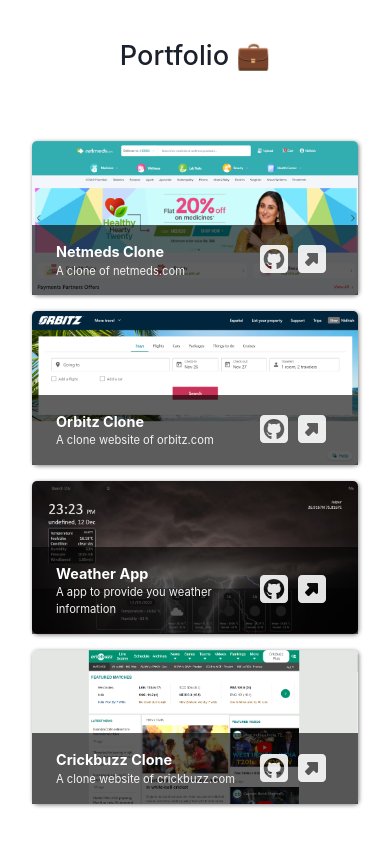
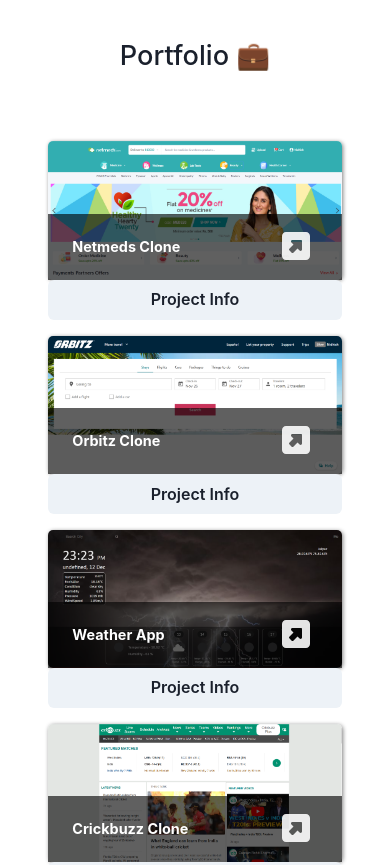
Before and after one commit to nidhishpareek/nidhish_pareek_portfolio, a React (Create React App) app: page / in a window 390 px wide. Shown: the part 5080-5945 px from the top of the page. Built offline with nearby package versions, Linux system fonts and the light colour scheme.

Commit message:
Almost Completed

```diff
--- a/src/PortfolioData.jsx
+++ b/src/PortfolioData.jsx
@@ -9,34 +9,43 @@
   {
     id: 1,
     title: "Netmeds Clone",
-    tagline: "A clone of netmeds.com",
+    owner:'Group Project',
+    tagline: "A clone of netmeds.com where you can search products from limited database then add them to cart and checkout them.",
     liveUrl: "https://teamnetlifyclone.netlify.app/",
     repositoryUrl: "https://github.com/nidhishpareek/NetMeds-Clone",
     image: netmeds,
+    techStack:['React','Redux','Chakra-UI','EmailJS','Axios']
   },
   {
     id: 2,
     title: "Orbitz Clone",
-    tagline: "A clone website of orbitz.com",
+    owner:'Group Project',
+    tagline: "A clone website of orbitz.com, here you can search the letest departing flights between any destination, and then book the tickets.",
     liveUrl: "https://quiet-begonia-af9b6e.netlify.app/",
     repositoryUrl: "https://github.com/nidhishpareek/Orbitz-Clone",
     image: orbitz,
+    techStack:['HTML 5','CSS 3','Advance JS', 'Fetch API', 'Bootstrap']
   },
   {
     id: 3,
     title: "Weather App",
-    tagline: "A app to provide you weather information",
+    owner:'Solo Project',
+    tagline: "A app with cool UI to provide you weather information, it can show you information according to your GPS location, or you can search any place.",
     liveUrl: "https://super-elf-34752e.netlify.app/",
     repositoryUrl: "https://github.com/nidhishpareek/Weather-App",
     image: weather,
+    techStack:['HTML 5','CSS 3','Advance JS', 'Fetch API', 'Bootstrap']
+
   },
   {
     id: 4,
     title: "Crickbuzz Clone",
-    tagline: "A clone website of crickbuzz.com",
+    owner:'Group Project',
+    tagline: "A clone website of crickbuzz.com, in this website, you can login, stream static videos, login and subscribe to crickbuzz plus.",
     liveUrl: "https://heroic-puffpuff-cbebb9.netlify.app/",
     repositoryUrl: "https://github.com/nidhishpareek/CrickBuzz-Clone",
     image: crickbuzz,
+    techStack:['HTML 5','CSS 3','Advance JS', 'Static-Website', 'Bootstrap']
   },
 
 ];
--- a/src/components/Portfolio/Portfolio.jsx
+++ b/src/components/Portfolio/Portfolio.jsx
@@ -7,13 +7,10 @@
 import { MyHeading } from "..//Heading/Heading";
 
 // Icons
-import { FontAwesomeIcon } from "@fortawesome/react-fontawesome";
 
-import { faExternalLinkSquareAlt } from "@fortawesome/free-solid-svg-icons/faExternalLinkSquareAlt";
-import { faGithubSquare } from "@fortawesome/free-brands-svg-icons/faGithubSquare";
-import { faUserLock } from "@fortawesome/free-solid-svg-icons/faUserLock";
 import Aos from "aos";
 import "aos/dist/aos.css";
+import { PopoverElement } from "./portfolioPopover";
 
 const Portfolio = ({ projects }) => {
   useEffect(() => {
@@ -32,51 +29,7 @@
       <MyHeading text="Portfolio 💼 "   style={{ marginBlock: "3rem" }} /></div>
       <div className="row" >
         {projects.map((item, index) => (
-          <div className="column" key={index} data-aos={index%2 ==0?"fade-right":'fade-left'}>
-            <img src={item.image} alt={item.title} />
-            <div className="overlay">
-              <div className="left">
-                <h3>{item.title}</h3>
-                {item.tagline && <p>{item.tagline}</p>}
-              </div>
-              <div className="right">
-                {item.repositoryUrl !== "private" ? (
-                  <a href={item.repositoryUrl} target="_blank">
-                    <FontAwesomeIcon
-                      icon={faGithubSquare}
-                      size="2x"
-                      className="icon"
-                      style={{ marginRight: "0.3em" }}
-                      title="Github Repo"
-                    />
-                  </a>
-                ) : (
-                  <a href="#_" target="_blank">
-                    <FontAwesomeIcon
-                      icon={faUserLock}
-                      size="2x"
-                      className="icon"
-                      style={{ marginRight: "0.3em" }}
-                      title="Private Repo"
-                    />
-                  </a>
-                )}
-
-                <a
-                  href={item.liveUrl}
-                  target="_blank"
-                  rel="noopener noreferrer"
-                >
-                  <FontAwesomeIcon
-                    icon={faExternalLinkSquareAlt}
-                    size="2x"
-                    className="icon"
-                    title="Live view"
-                  />
-                </a>
-              </div>
-            </div>
-          </div>
+          <PopoverElement key={index} index={index} item={item}></PopoverElement>
         ))}
       </div>
     </section>
@@ -84,3 +37,16 @@
 };
 
 export default Portfolio;
+
+{/* <a
+href={item.liveUrl}
+target="_blank"
+rel="noopener noreferrer"
+>
+<FontAwesomeIcon
+  icon={faExternalLinkSquareAlt}
+  size="2x"
+  className="icon"
+  title="Live view"
+/>
+</a> */}
--- a/src/components/Portfolio/portfolio.css
+++ b/src/components/Portfolio/portfolio.css
@@ -5,6 +5,10 @@
   align-items: center;
   width: 100%;
 }
+/* .intermediate{
+  display: "inline";
+   width: "50%"
+} */
 
 .portfolio .list {
   margin: 10px;
@@ -16,7 +20,7 @@
   align-items: center;
 }
 
-.row {
+.row{
   display: flex;
   flex-wrap: wrap;
   padding: 0 2rem;
@@ -26,10 +30,11 @@
 
 .column {
   display: flex;
-  flex: 25%;
-  max-width: 25%;
-  width: 100%;
-  margin-right: 1.2rem;
+  /* flex: 25%; */
+  min-width: 25%;
+  width: 90%;
+  /* margin-right: 1.2rem; */
+  margin: auto;
   margin-top: 1.2rem;
   align-self: normal !important;
   border-radius: 5px;
@@ -92,6 +97,10 @@
   color: white;
   transform: scale(1);
 }
+.intermediate{
+ display: "inline-block";
+  width: "50%"
+}
 
 /* MEDIA */
 @media screen and (min-width: 500px) {
@@ -105,17 +114,20 @@
 }
 @media screen and (max-width: 700px) {
   .column {
-    flex: 100%;
-    max-width: 100%;
+    flex: 90%;
+    max-width: 90%;
     margin: 0;
     margin-top: 1rem;
+  }
+  .row{
+    flex-direction: column;
   }
 }
 
 @media screen and (min-width: 701px) {
   .column {
-    flex: 46%;
-    max-width: 46%;
+    flex: 90%;
+    max-width:90%;
     transition: all 2s ease;
     overflow: hidden;
   }
--- /dev/null
+++ b/src/components/Portfolio/portfolioPopover.jsx
@@ -0,0 +1,150 @@
+import { FontAwesomeIcon } from "@fortawesome/react-fontawesome";
+import {
+  Popover,
+  PopoverTrigger,
+  PopoverContent,
+  PopoverHeader,
+  PopoverBody,
+  PopoverFooter,
+  PopoverArrow,
+  PopoverCloseButton,
+  PopoverAnchor,
+  Button,
+  Text,
+  useColorMode,
+} from "@chakra-ui/react";
+import "./portfolio.css";
+
+import { faExternalLinkSquareAlt } from "@fortawesome/free-solid-svg-icons/faExternalLinkSquareAlt";
+import { faGithubSquare } from "@fortawesome/free-brands-svg-icons/faGithubSquare";
+import { faUserLock } from "@fortawesome/free-solid-svg-icons/faUserLock";
+import { Box, Flex } from "@chakra-ui/react";
+export const PopoverElement = ({ item, index }) => {
+  // console.log(item)
+  const { colorMode, toggleColorMode } = useColorMode();
+  const isDark = colorMode === "dark";
+  return (
+    <Flex
+      justifyContent="center"
+      alignItems={"center"}
+      flexWrap="wrap"
+      className="intermediate"
+      width={["100%", "100%", "50%", "50%"]}
+    >
+      <div
+        width="fit-content"
+        className="column"
+        margin="auto"
+        key={index}
+        data-aos={index % 2 == 0 ? "fade-right" : "fade-left"}
+      >
+        <img src={item.image} alt={item.title} />
+        <div className="overlay">
+          <div className="left">
+            <h3>{item.title}</h3>
+          </div>
+          <div className="right">
+            <a href={item.liveUrl} target="_blank" rel="noopener noreferrer">
+              <FontAwesomeIcon
+                icon={faExternalLinkSquareAlt}
+                size="2x"
+                className="icon"
+                title="Live view"
+              />
+            </a>
+          </div>
+        </div>
+      </div>
+      <Popover>
+        <PopoverTrigger>
+          <Button width={"90%"} variant="solid" colorScheme={"gray"}>
+            Project Info
+          </Button>
+        </PopoverTrigger>
+        <PopoverContent>
+          <PopoverArrow />
+          <PopoverCloseButton />
+          <PopoverHeader fontWeight={"bold"}>
+            <Flex alignContent={"baseline"}>
+              <Flex>
+                {item.repositoryUrl !== "private" ? (
+                  <a href={item.repositoryUrl} target="_blank">
+                    <FontAwesomeIcon
+                      icon={faGithubSquare}
+                      size="2x"
+                      className="icon"
+                      style={{ marginRight: "0.3em" }}
+                      title="Github Repo"
+                    />
+                  </a>
+                ) : (
+                  <a href="#_" target="_blank">
+                    <FontAwesomeIcon
+                      icon={faUserLock}
+                      size="2x"
+                      className="icon"
+                      style={{ marginRight: "0.3em" }}
+                      title="Private Repo"
+                    />
+                  </a>
+                )}
+                <a
+                  href={item.liveUrl}
+                  target="_blank"
+                  rel="noopener noreferrer"
+                >
+                  <FontAwesomeIcon
+                    icon={faExternalLinkSquareAlt}
+                    size="2x"
+                    className="icon"
+                    title="Live view"
+                  />
+                </a>
+              </Flex>
+              <Box>{item.title} </Box>
+            </Flex>
+          </PopoverHeader>
+          <PopoverBody>
+            <Text>{item.tagline}</Text>
+            <>
+              {item.techStack ? (
+                <>
+                  <Text fontStyle={"italic"} textDecoration='underline'>Tech-Stack-</Text>
+                  <Flex flexWrap={'wrap'} mt='10px' columnGap='10px' rowGap={'10px'}>
+                    {item.techStack.map((tech)=>(<Box borderRadius={'5px'} paddingInline={'5px'} key={tech} bg={isDark? '#4A5568':'#CBD5E0'}> <Text >{tech}</Text>  </Box>))}
+                  </Flex>
+                </>
+              ) : (
+                ""
+              )}
+            </>
+          </PopoverBody>
+        </PopoverContent>
+      </Popover>
+    </Flex>
+  );
+};
+//Git repo asdfjl;sdfjl;
+// {
+//   item.repositoryUrl !== "private" ? (
+//     <a href={item.repositoryUrl} target="_blank">
+//       <FontAwesomeIcon
+//         icon={faGithubSquare}
+//         size="2x"
+//         className="icon"
+//         style={{ marginRight: "0.3em" }}
+//         title="Github Repo"
+//       />
+//     </a>
+//   ) : (
+//     <a href="#_" target="_blank">
+//       <FontAwesomeIcon
+//         icon={faUserLock}
+//         size="2x"
+//         className="icon"
+//         style={{ marginRight: "0.3em" }}
+//         title="Private Repo"
+//       />
+//     </a>
+//   );
+// }
```
